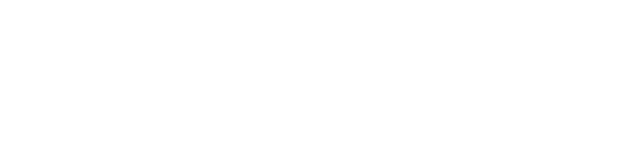
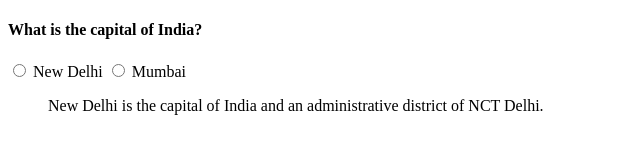
Before and after one commit to acciojob/trivia-runs0n-dc, a website: page main.html in a window 1280 px wide. Shown: the whole page, without its empty margins (0-640 px from the left). Drawn offline with Linux system fonts and the light colour scheme.

Commit message:
created a submission

```diff
--- a/main.html
+++ b/main.html
@@ -7,6 +7,16 @@
 </head>
 
 <body>
+	<h4>What is the capital of India?</h4>
+	<input type="radio" name="abc">
+	<label for="a">New Delhi</label>
+	<input type="radio" name="abc">
+	<label for="b">Mumbai</label>
+	<blockquote cite="https://en.wikipedia.org/wiki/New_Delhi">
+  <p>
+	New Delhi is the capital of India and an administrative district of NCT Delhi.
+  </p>
+	</blockquote>
 	<!-- the entire body must be written by student -->
     <script type="text/javascript" src="./script.js">
 </script>
```
